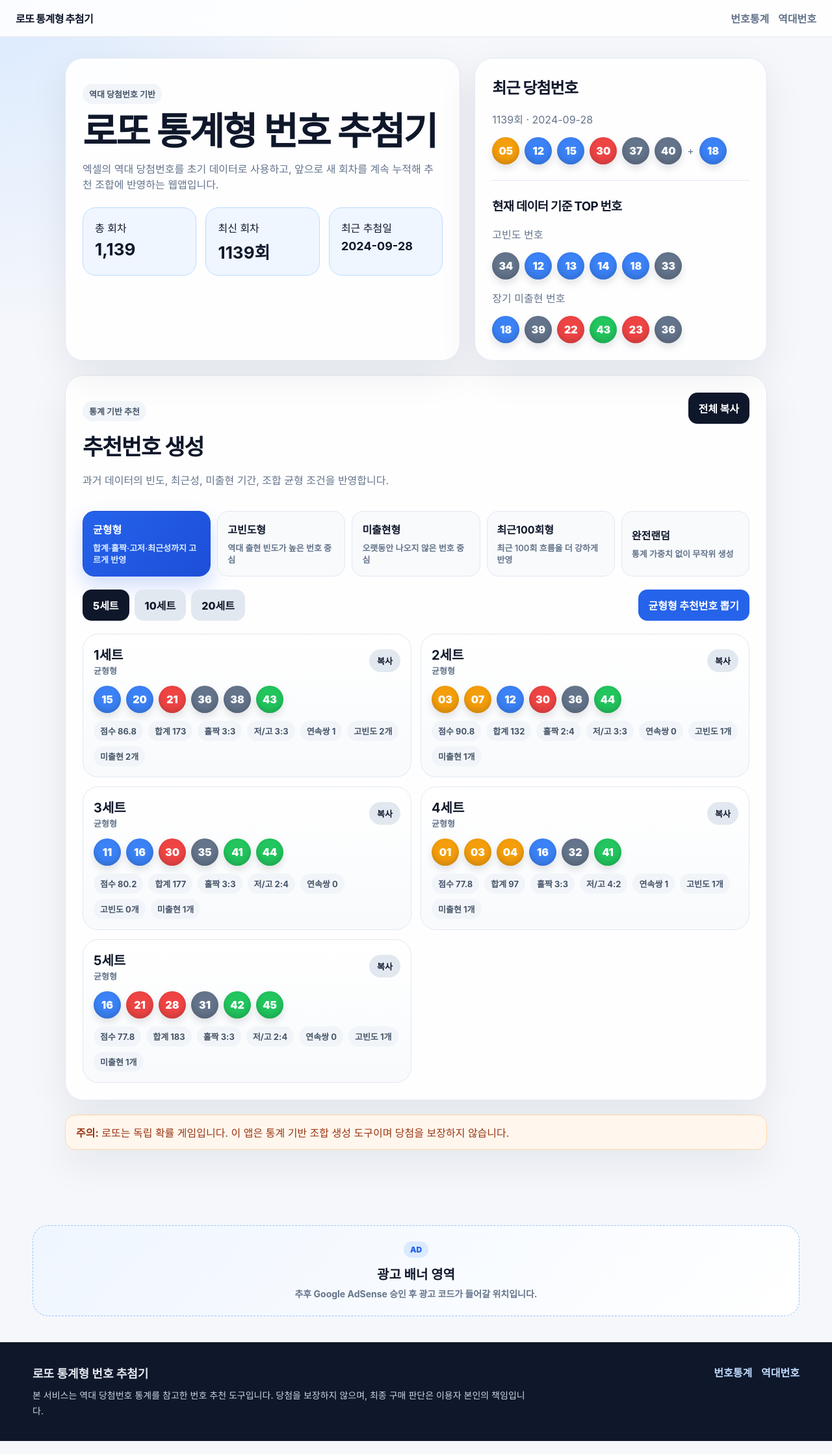
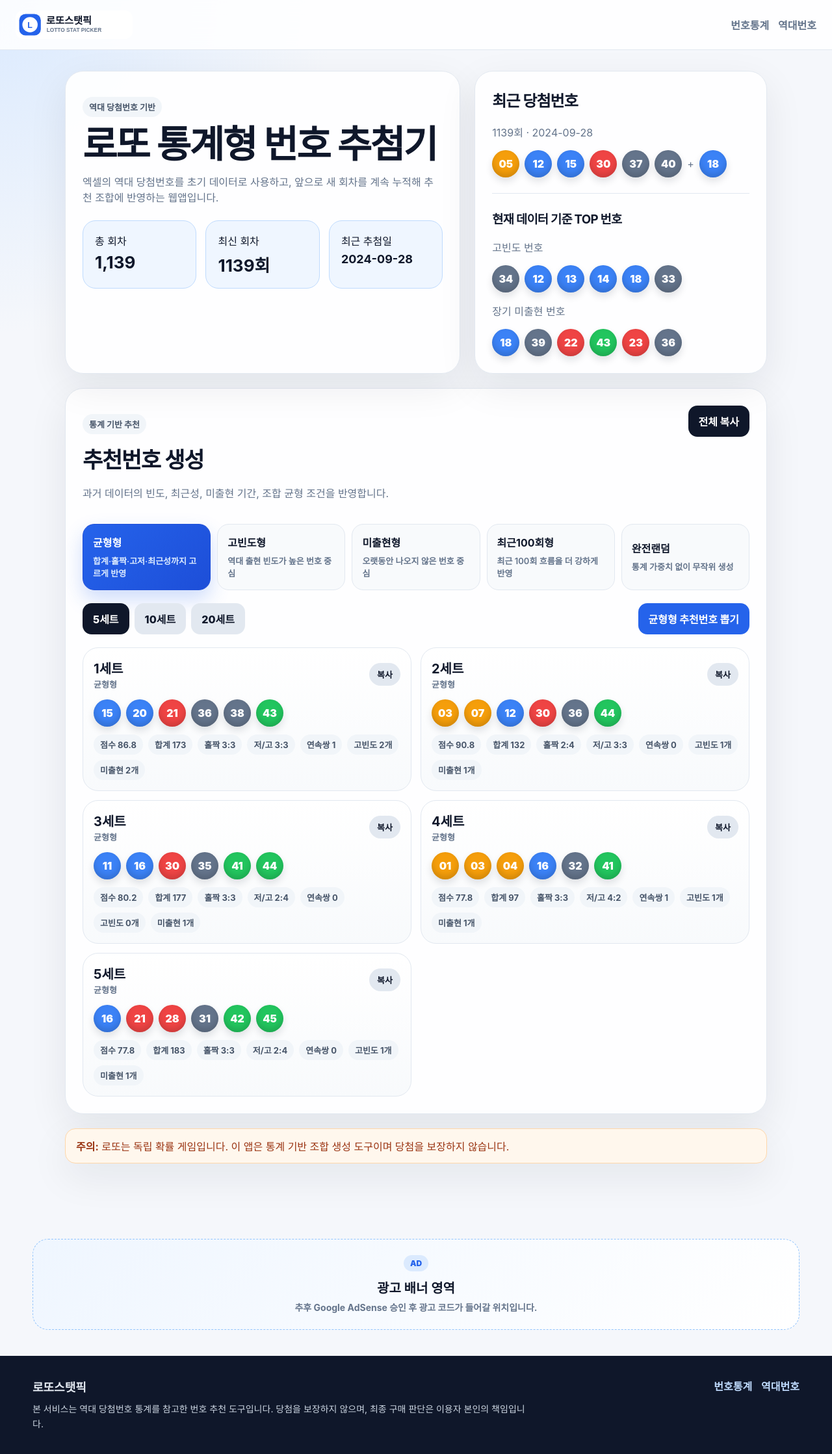
Before and after one commit to HanSeungjin0314/lotto-web, a Next.js app: page / in a window 1280 px wide. Shown: the whole page at 65% size. Built offline with nearby package versions, Linux system fonts and the light colour scheme; no server answers.

Commit message:
Add brand logo and favicon

```diff
--- a/app/globals.css
+++ b/app/globals.css
@@ -367,3 +367,22 @@ th { background: #f8fafc; color: #475569; font-size: 13px; }
   font-size: 14px;
   font-weight: 700;
 }
+
+/* Brand Logo */
+.brand-logo {
+  display: inline-flex;
+  align-items: center;
+  text-decoration: none;
+}
+
+.brand-logo img {
+  width: 180px;
+  height: auto;
+  display: block;
+}
+
+@media (max-width: 560px) {
+  .brand-logo img {
+    width: 150px;
+  }
+}
--- a/app/layout.tsx
+++ b/app/layout.tsx
@@ -6,13 +6,18 @@ import "./globals.css";
 export const metadata: Metadata = {
   metadataBase: new URL("https://lotto-web-lac.vercel.app"),
   title: {
-    default: "로또 통계형 번호 추첨기",
-    template: "%s | 로또 통계형 번호 추첨기",
+    default: "로또스탯픽 - 로또 통계형 번호 추첨기",
+    template: "%s | 로또스탯픽",
   },
   description:
     "역대 로또 당첨번호 통계를 기반으로 균형형, 고빈도형, 미출현형, 최근100회형 추천번호를 생성하는 웹앱입니다.",
-  applicationName: "로또추첨기",
+  applicationName: "로또스탯픽",
   manifest: "/manifest.webmanifest",
+  icons: {
+    icon: "/icon.svg",
+    shortcut: "/icon.svg",
+    apple: "/icon.svg",
+  },
   keywords: [
     "로또",
     "로또번호",
@@ -22,13 +27,14 @@ export const metadata: Metadata = {
     "로또당첨번호",
     "로또자동추첨",
     "통계형 로또",
+    "로또스탯픽",
   ],
   openGraph: {
-    title: "로또 통계형 번호 추첨기",
+    title: "로또스탯픽 - 로또 통계형 번호 추첨기",
     description:
       "역대 로또 당첨번호 통계를 기반으로 추천번호를 생성하는 웹앱입니다.",
     url: "https://lotto-web-lac.vercel.app",
-    siteName: "로또 통계형 번호 추첨기",
+    siteName: "로또스탯픽",
     locale: "ko_KR",
     type: "website",
     images: [
@@ -36,13 +42,13 @@ export const metadata: Metadata = {
         url: "/og.svg",
         width: 1200,
         height: 630,
-        alt: "로또 통계형 번호 추첨기",
+        alt: "로또스탯픽 - 로또 통계형 번호 추첨기",
       },
     ],
   },
   twitter: {
     card: "summary_large_image",
-    title: "로또 통계형 번호 추첨기",
+    title: "로또스탯픽 - 로또 통계형 번호 추첨기",
     description:
       "역대 로또 당첨번호 통계를 기반으로 추천번호를 생성하는 웹앱입니다.",
     images: ["/og.svg"],
@@ -62,9 +68,10 @@ export default function RootLayout({ children }: { children: React.ReactNode })
     <html lang="ko">
       <body>
         <header className="site-header">
-          <a href="/" className="brand">
-            로또 통계형 추첨기
+          <a href="/" className="brand brand-logo" aria-label="로또스탯픽 홈">
+            <img src="/logo.svg" alt="로또스탯픽" />
           </a>
+
           <nav>
             <a href="/stats">번호통계</a>
             <a href="/history">역대번호</a>
@@ -77,7 +84,7 @@ export default function RootLayout({ children }: { children: React.ReactNode })
 
         <footer className="site-footer">
           <div>
-            <strong>로또 통계형 번호 추첨기</strong>
+            <strong>로또스탯픽</strong>
             <p>
               본 서비스는 역대 당첨번호 통계를 참고한 번호 추천 도구입니다.
               당첨을 보장하지 않으며, 최종 구매 판단은 이용자 본인의 책임입니다.
```
Also changed, not shown: app/manifest.ts (+4 -3 lines), public/icon.svg, public/logo.svg (added).
